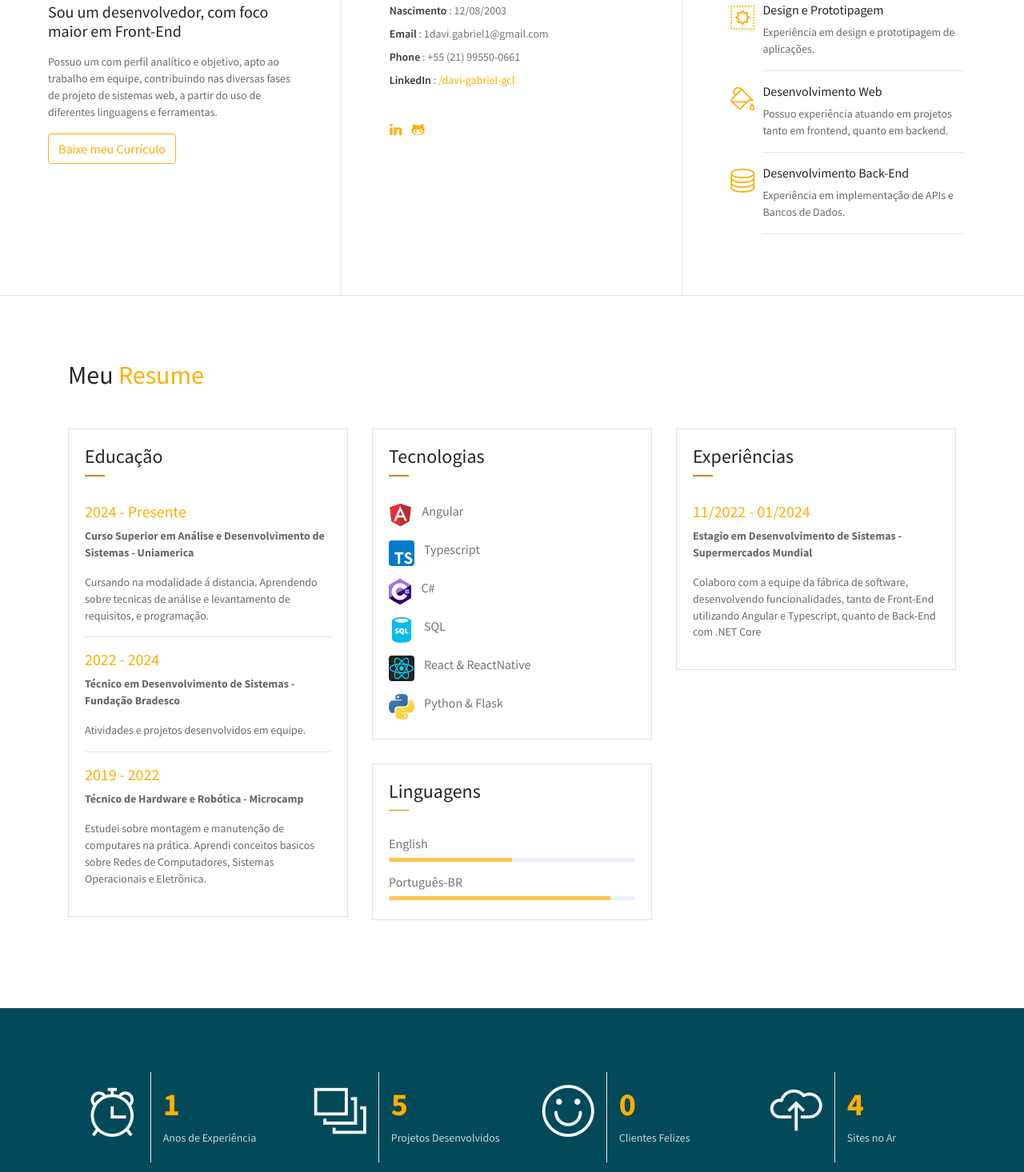
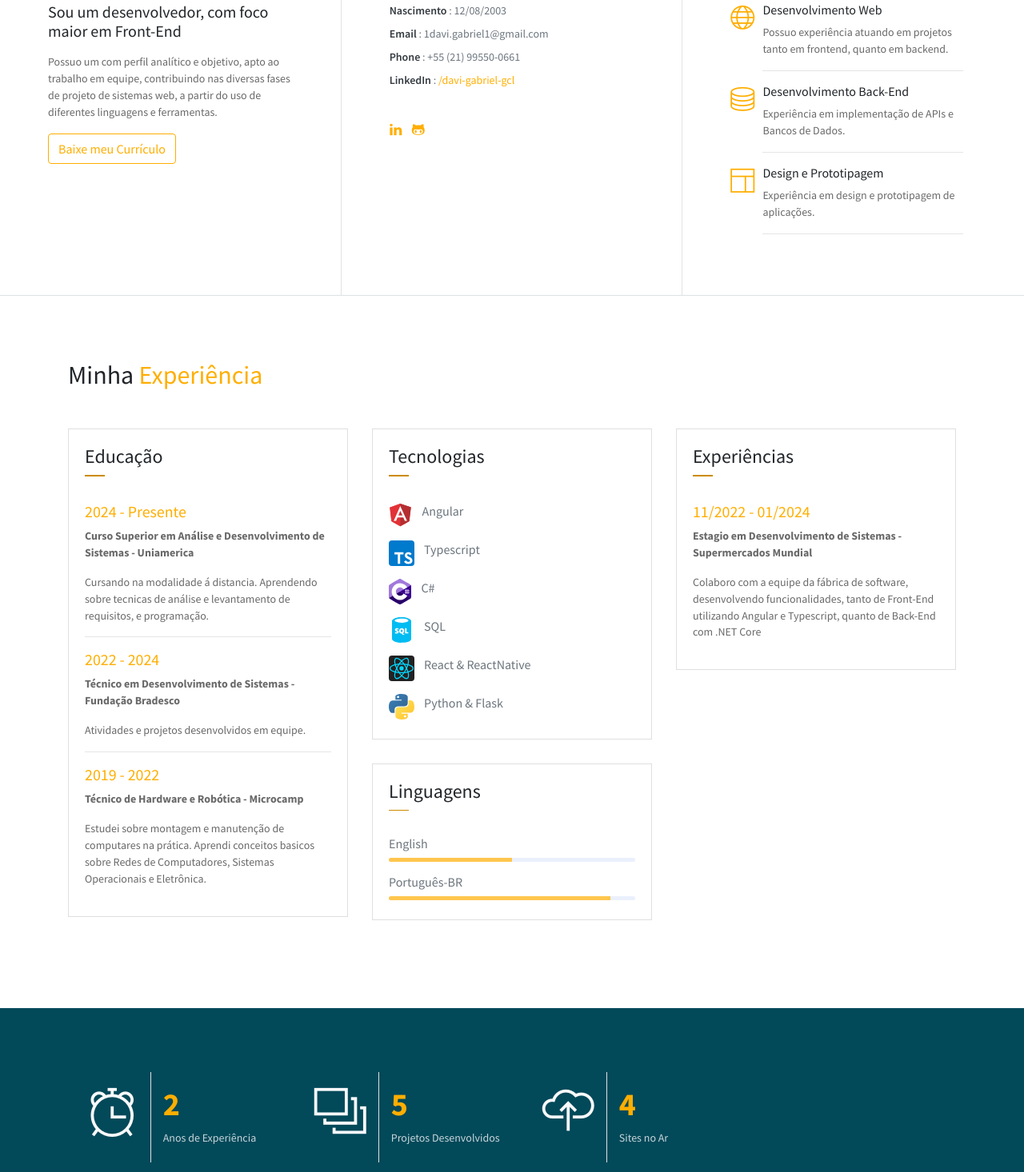
Before and after one commit to Davi-GCL/my-portfolio, a plain HTML site: page index.html in a window 1280 px wide. Shown: the part 854-2320 px from the top of the page at 80% size. Drawn offline with Linux system fonts and the light colour scheme; some packages are replaced by stand-ins of ours; some icons are missing.

Commit message:
refactor: ajustando o layout

```diff
--- a/assets/js/johndoe.js
+++ b/assets/js/johndoe.js
@@ -148,3 +148,14 @@ function initMap() {
       ]
     });
 }
+
+// years of experience counter
+$(document).ready(function() {
+    const startDate = new Date(2022, 10, 20);
+    const currentDate = new Date();
+
+    let timeDiff = currentDate - startDate;
+    let yearsAmount = Math.floor(timeDiff / (1000 * 60 * 60 * 24 * 365.25));
+
+    $('#experiencedYearsCount').text(yearsAmount);
+});
--- a/index.html
+++ b/index.html
@@ -28,7 +28,7 @@
             <div class="header-content">
                 <h4 class="header-subtitle" >Olá, meu nome é</h4>
                 <h1 class="header-title">Davi Gabriel</h1>
-                <h6 class="header-mono" >Estudante de T.I | Desenvolvedor FullStack</h6>
+                <h6 class="header-mono" >Desenvolvedor FullStack</h6>
                 <span class="d-flex">
                     <button class="btn btn-danger btn-rounded mr-4"><i class="ti-printer pr-2"></i>Baixe o meu CV</button>
                     <!-- <button class="btn btn-outline-danger btn-rounded"><i class="ti-widget pr-2"></i>Veja como fiz este portfolio</button> -->
@@ -50,7 +50,7 @@
                         <a href="#about" class="nav-link">Sobre</a>
                     </li>
                     <li class="nav-item">
-                        <a href="#resume" class="nav-link">Resume</a>
+                        <a href="#experiencesSection" class="nav-link">Experiência</a>
                     </li>
                 </ul>
                 <ul class="navbar-nav brand">
@@ -105,18 +105,10 @@
                 </ul>
             </div>
             <div class="col-lg-4 about-card">
-                <h3 class="font-weight-light">Minhas Experiências</h3>
+                <h3 class="font-weight-light">Atuações</h3>
                 <span class="line mb-5"></span>
                 <div class="row">
-                    <div class="col-1 text-danger pt-1"><i class="ti-widget icon-lg"></i></div>
-                    <div class="col-10 ml-auto mr-3">
-                        <h6>Design e Prototipagem</h6>
-                        <p class="subtitle">Experiência em design e prototipagem de aplicações.</p>
-                        <hr>
-                    </div>
-                </div>
-                <div class="row">
-                    <div class="col-1 text-danger pt-1"><i class="ti-paint-bucket icon-lg"></i></div>
+                    <div class="col-1 text-danger pt-1"><i class="ti-world icon-lg"></i></div>
                     <div class="col-10 ml-auto mr-3">
                         <h6>Desenvolvimento Web</h6>
                         <p class="subtitle">Possuo experiência atuando em projetos tanto em frontend, quanto em backend.</p>
@@ -131,14 +123,22 @@
                         <hr>
                     </div>
                 </div>
+                <div class="row">
+                    <div class="col-1 text-danger pt-1"><i class="ti-layout icon-lg"></i></div>
+                    <div class="col-10 ml-auto mr-3">
+                        <h6>Design e Prototipagem</h6>
+                        <p class="subtitle">Experiência em design e prototipagem de aplicações.</p>
+                        <hr>
+                    </div>
+                </div>
             </div>
         </div>
     </div>
 
     <!--Resume Section-->
-    <section class="section" id="resume">
+    <section class="section" id="experiencesSection">
         <div class="container">
-            <h2 class="mb-5">Meu <span class="text-danger">Resume</span></h2>
+            <h2 class="mb-5">Minha <span class="text-danger">Experiência</span></h2>
             <div class="row">
                 <div class="col-md-6 col-lg-4">
                     <div class="card">
@@ -254,7 +254,7 @@
                             <div class="m-auto"><i class="ti-alarm-clock icon-xl"></i></div>
                         </div>
                         <div class="col-7 text-left py-3">
-                            <h1 class="text-danger font-weight-bold font40">1</h1>
+                            <h1 class="text-danger font-weight-bold font40" id="experiencedYearsCount">1</h1>
                             <p class="text-light mb-1">Anos de Experiência</p>
                         </div>
                     </div>
@@ -267,17 +267,6 @@
                         <div class="col-7 text-left py-3">
                             <h1 class="text-danger font-weight-bold font40">5</h1>
                             <p class="text-light mb-1">Projetos Desenvolvidos</p>
-                        </div>
-                    </div>
-                </div>
-                <div class="col-md-6 col-lg-3">
-                    <div class="row">
-                        <div class="col-5 text-right text-light border-right py-3">
-                            <div class="m-auto"><i class="ti-face-smile icon-xl"></i></div>
-                        </div>
-                        <div class="col-7 text-left py-3">
-                            <h1 class="text-danger font-weight-bold font40">0</h1>
-                            <p class="text-light mb-1">Clientes Felizes</p>
                         </div>
                     </div>
                 </div>
```
